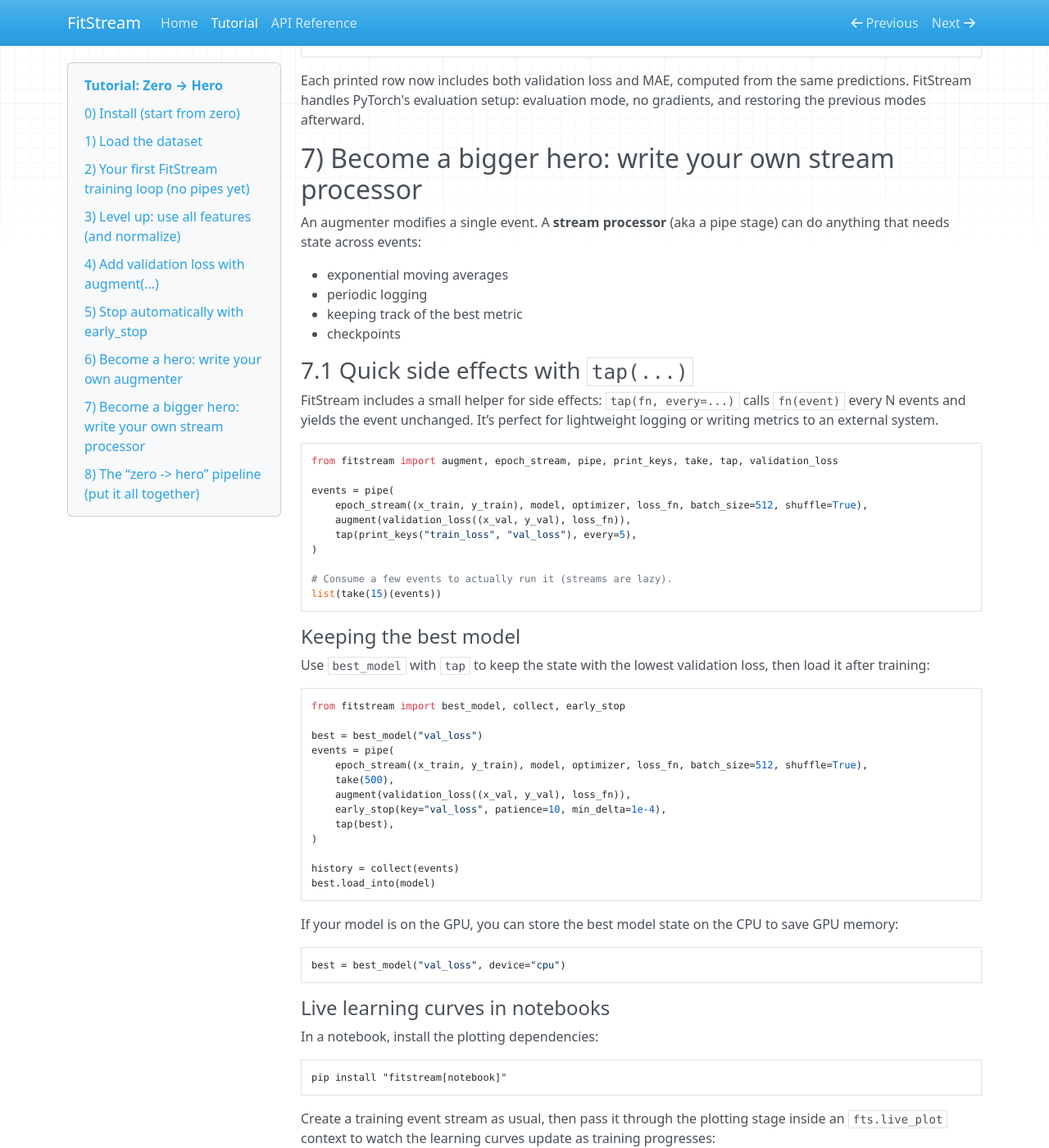
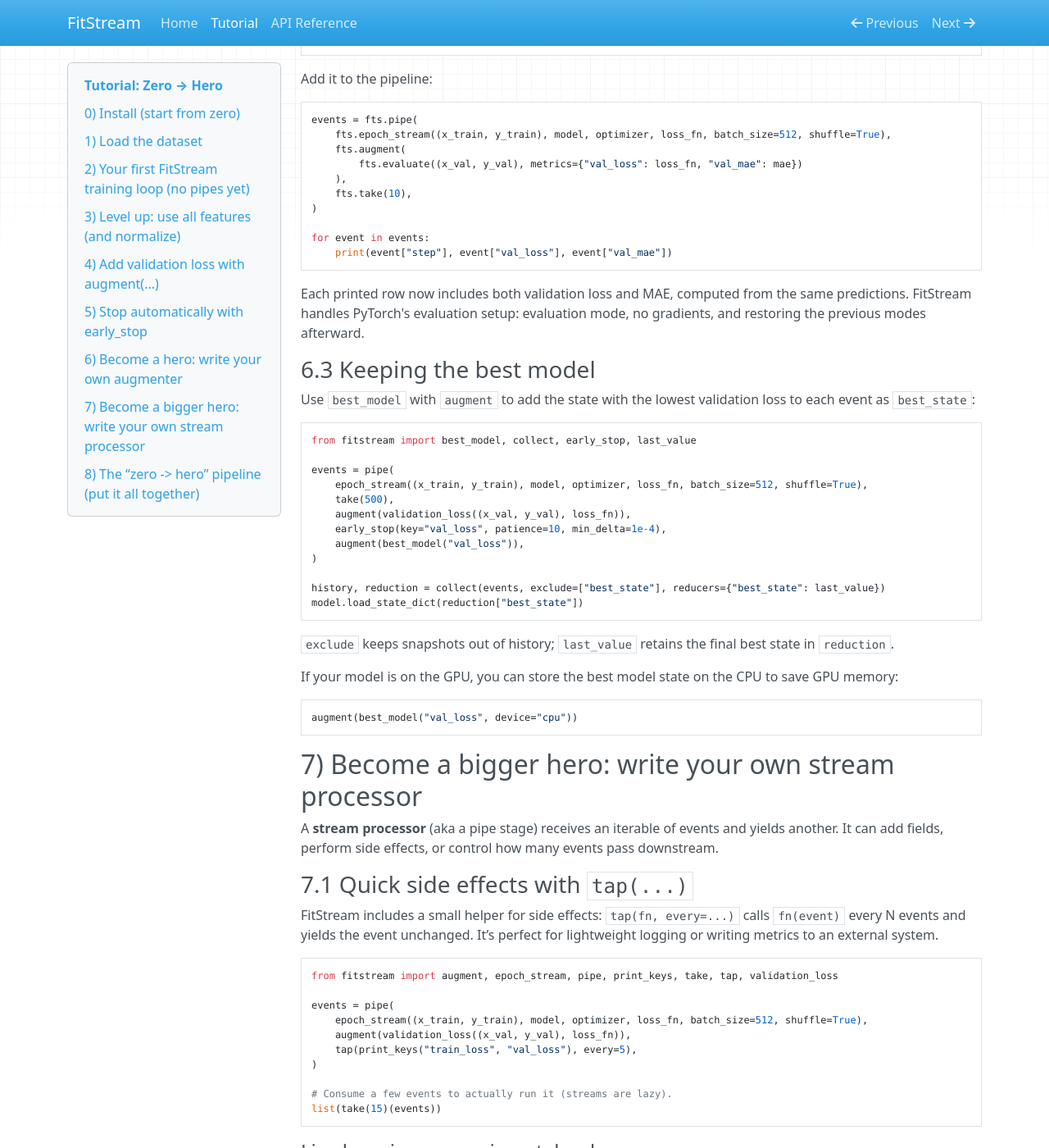
Before and after one commit to alexshtf/fitstream, an MkDocs documentation site: the page built from docs/tutorial.md, in a window 1280 px wide and 1400 px high, scrolled down 6332 px. Shown: the whole window at 82% size. Built offline with MkDocs 1.6.1, drawn with Linux system fonts in a browser that asks for light colours; nearby versions of some CDN libraries; some of the changed text lies outside the part shown.

Commit message:
Update tutorial for best-model augmentation and reducers

````diff
--- a/docs/tutorial.md
+++ b/docs/tutorial.md
@@ -142,6 +142,19 @@
 # {'step': 50, 'train_loss': 0.23, 'train_time_sec': 0.01}
 ```
 
+`collect` can aggregate data from events using its `reducers` parameter. For example, collect the history and
+calculate the total training time:
+
+```python
+from operator import add
+
+events = take(50)(epoch_stream((x_train, y_train), model, optimizer, loss_fn, batch_size=256))
+history, reduction = collect(events, reducers={"train_time_sec": add})
+print(reduction["train_time_sec"])
+```
+
+Here, `add` combines the training times into a total, starting with the first event's value.
+
 When writing to sinks like `collect_jsonl(...)`, make sure event fields are JSON-serializable. If your stream includes
 runtime-only objects in extra fields, use `include` or `exclude` to control what gets saved:
 
@@ -284,7 +297,8 @@
 
 ## 6) Become a hero: write your own augmenter
 
-An **augmenter** is a function `event -> dict` (or `None`) that adds keys to the event. This is great for:
+An **augmenter** is a callable `event -> dict` (or `None`) that adds keys to the event and can keep state between events.
+This is great for:
 
 - extra metrics (MAE, R², accuracy, …)
 - model stats (weight norms, gradient norms)
@@ -343,15 +357,37 @@
 Each printed row now includes both validation loss and MAE, computed from the same predictions.
 FitStream handles PyTorch's evaluation setup: evaluation mode, no gradients, and restoring the previous modes afterward.
 
+### 6.3 Keeping the best model
+
+Use `best_model` with `augment` to add the state with the lowest validation loss to each event as `best_state`:
+
+```python
+from fitstream import best_model, collect, early_stop, last_value
+
+events = pipe(
+    epoch_stream((x_train, y_train), model, optimizer, loss_fn, batch_size=512, shuffle=True),
+    take(500),
+    augment(validation_loss((x_val, y_val), loss_fn)),
+    early_stop(key="val_loss", patience=10, min_delta=1e-4),
+    augment(best_model("val_loss")),
+)
+
+history, reduction = collect(events, exclude=["best_state"], reducers={"best_state": last_value})
+model.load_state_dict(reduction["best_state"])
+```
+
+`exclude` keeps snapshots out of history; `last_value` retains the final best state in `reduction`.
+
+If your model is on the GPU, you can store the best model state on the CPU to save GPU memory:
+
+```python
+augment(best_model("val_loss", device="cpu"))
+```
+
 ## 7) Become a bigger hero: write your own stream processor
 
-An augmenter modifies a single event. A **stream processor** (aka a pipe stage) can do anything that needs state
-across events:
-
-- exponential moving averages
-- periodic logging
-- keeping track of the best metric
-- checkpoints
+A **stream processor** (aka a pipe stage) receives an iterable of events and yields another. It can add fields,
+perform side effects, or control how many events pass downstream.
 
 ### 7.1 Quick side effects with `tap(...)`
 
@@ -369,32 +405,6 @@
 
 # Consume a few events to actually run it (streams are lazy).
 list(take(15)(events))
-```
-
-#### Keeping the best model
-
-Use `best_model` with `tap` to keep the state with the lowest validation loss, then load it after training:
-
-```python
-from fitstream import best_model, collect, early_stop
-
-best = best_model("val_loss")
-events = pipe(
-    epoch_stream((x_train, y_train), model, optimizer, loss_fn, batch_size=512, shuffle=True),
-    take(500),
-    augment(validation_loss((x_val, y_val), loss_fn)),
-    early_stop(key="val_loss", patience=10, min_delta=1e-4),
-    tap(best),
-)
-
-history = collect(events)
-best.load_into(model)
-```
-
-If your model is on the GPU, you can store the best model state on the CPU to save GPU memory:
-
-```python
-best = best_model("val_loss", device="cpu")
 ```
 
 #### Live learning curves in notebooks
@@ -573,6 +583,7 @@
     early_stop,
     ema,
     epoch_stream,
+    last_value,
     pipe,
     print_keys,
     take,
@@ -602,10 +612,15 @@
     tap(print_keys("train_loss", "val_loss", "val_loss_ema", "param_l2"), every=10),
     take(500),
     early_stop(key="val_loss", patience=20, mode="min", min_delta=1e-4),
-    tap(best),
+    augment(best_model("val_loss", device="cpu")),
 )
 
-# Write the whole training history to disk (one JSON object per line).
-collect_jsonl(events, RUNS_DIR / "california_housing.jsonl")
-best.load_into(model)
+# Write metrics to disk and retain the final best state separately.
+reduction = collect_jsonl(
+    events,
+    RUNS_DIR / "california_housing.jsonl",
+    exclude=["best_state"],
+    reducers={"best_state": last_value},
+)
+model.load_state_dict(reduction["best_state"])
 ```
````
Also changed, not shown: other parts of docs/tutorial.md (+0 -1 lines).
